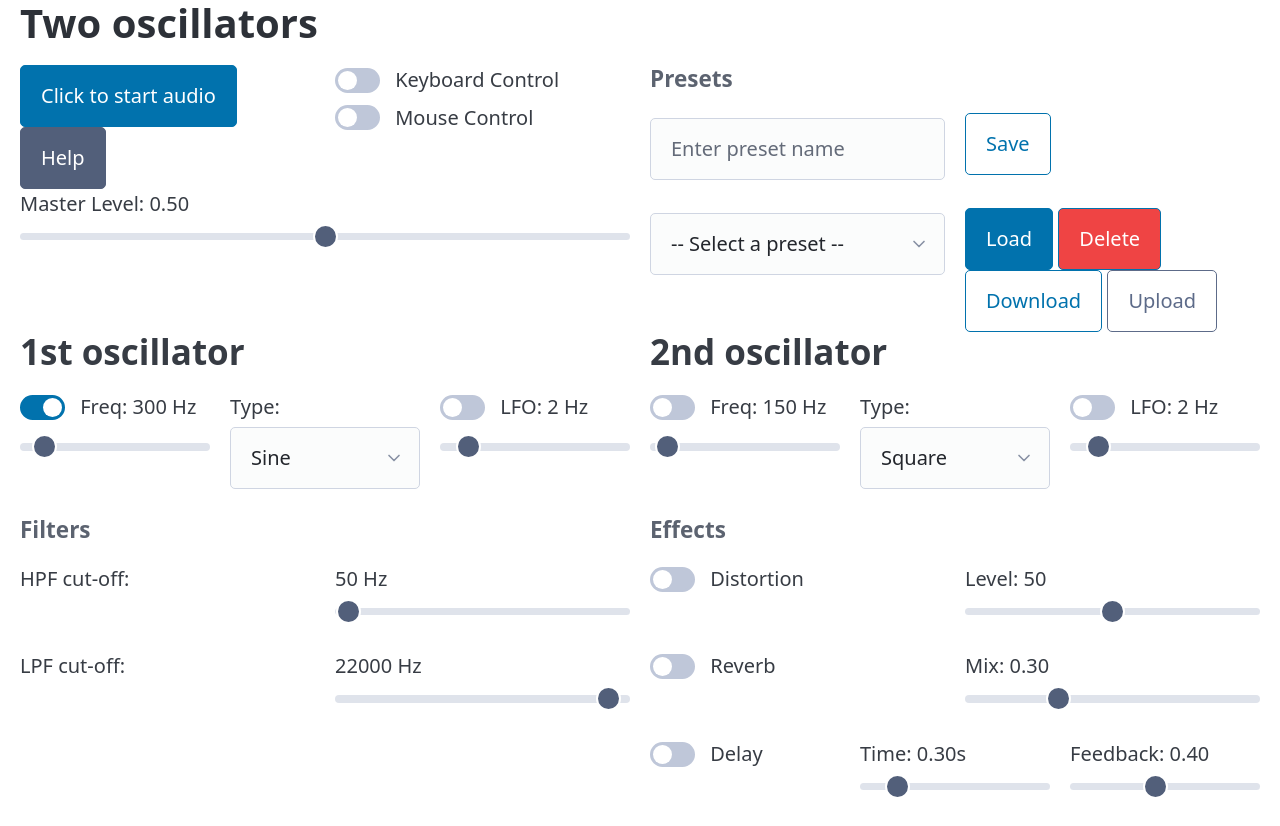
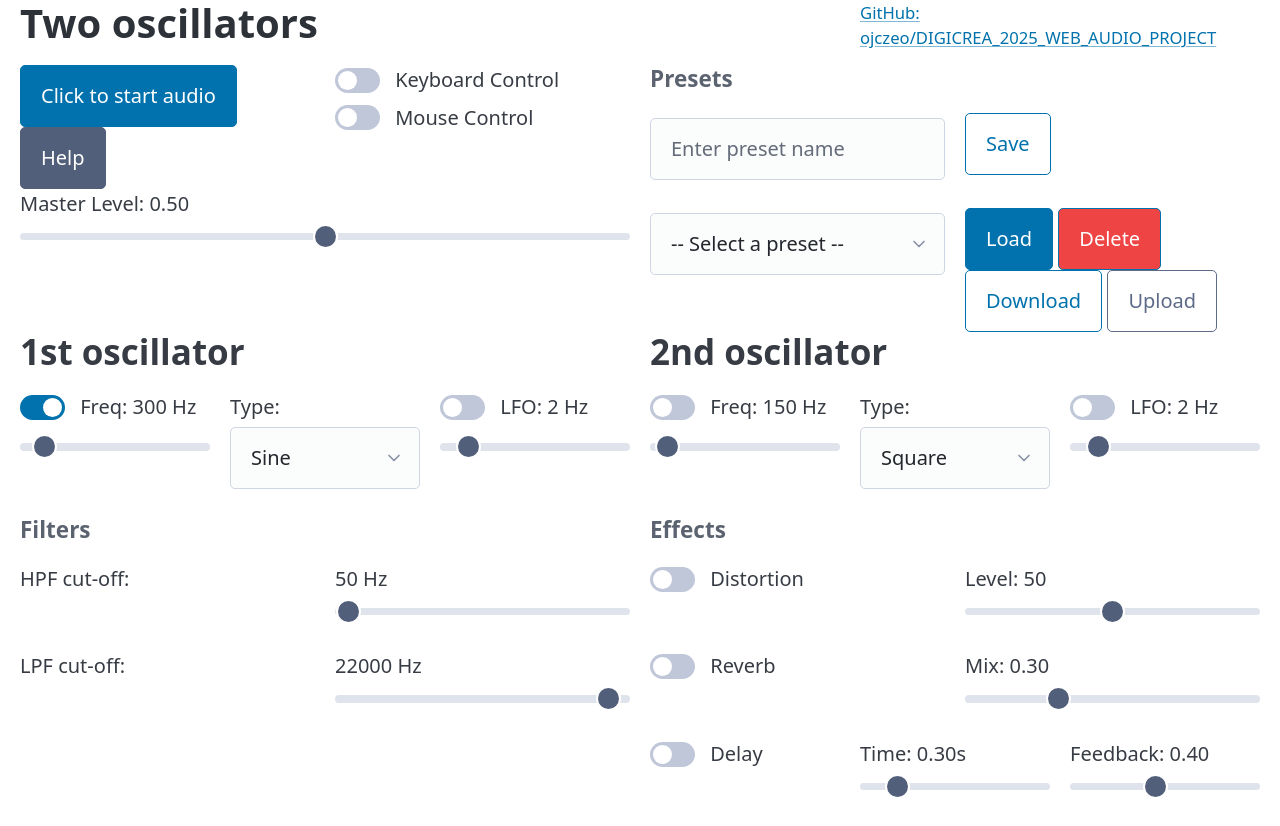
Before and after one commit to ojczeo/DIGICREA_2025_WEB_AUDIO_PROJECT, a plain HTML site: page index.html in a window 1280 px wide. Drawn offline with Linux system fonts and the light colour scheme.

Commit message:
added link to GitHub

```diff
--- a/index.html
+++ b/index.html
@@ -11,7 +11,17 @@
 <body>
   <div class="container-fluid">
     <header>
+      <div class="grid">
         <h1>Two oscillators</h1>
+        <div>
+
+        </div>
+        <small>
+          <a href="https://github.com/ojczeo/DIGICREA_2025_WEB_AUDIO_PROJECT" target="_blank" rel="noopener">
+            GitHub: ojczeo/DIGICREA_2025_WEB_AUDIO_PROJECT
+          </a>
+        </small>
+      </div>
 
       <!-- Top UI: button, mouse control, legend -->
       <div class="grid">
@@ -67,11 +77,13 @@
               </label>
             </div>
             <div role=""">
-              <button onclick="loadPreset();">Load</button>
+              <button onclick=" loadPreset();">Load</button>
               <button onclick="deletePreset();" style="background-color: #ef4444; color: white;">Delete</button>
               <button class="outline" onclick="downloadPresets();">Download</button>
-              <input type="file" id="presetFileInput" accept=".json" style="display: none;" onchange="uploadPresets(event);" />
-              <button class="outline secondary" onclick="document.getElementById('presetFileInput').click();">Upload</button>
+              <input type="file" id="presetFileInput" accept=".json" style="display: none;"
+                onchange="uploadPresets(event);" />
+              <button class="outline secondary"
+                onclick="document.getElementById('presetFileInput').click();">Upload</button>
             </div>
           </div>
         </div>
@@ -260,9 +272,12 @@
         </header>
         <h3>Controls</h3>
         <ul>
-          <li><strong>Keyboard Control:</strong> Enable the toggle and press W, X, C, V keys to change frequency of the 1st oscillator</li>
-          <li><strong>Mouse Control:</strong> Enable the toggle and move your mouse to change frequency and frequency modulation of the 1st oscillator</li>
-          <li><strong>Oscillators:</strong> Two independent oscillators with frequency, type (sine/square/sawtooth/triangle), and LFO controls</li>
+          <li><strong>Keyboard Control:</strong> Enable the toggle and press W, X, C, V keys to change frequency of the
+            1st oscillator</li>
+          <li><strong>Mouse Control:</strong> Enable the toggle and move your mouse to change frequency and frequency
+            modulation of the 1st oscillator</li>
+          <li><strong>Oscillators:</strong> Two independent oscillators with frequency, type
+            (sine/square/sawtooth/triangle), and LFO controls</li>
           <li><strong>Filters:</strong> High-pass (HPF) and Low-pass (LPF) filters to shape the sound</li>
           <li><strong>Effects:</strong> Distortion, Delay, and Reverb with on/off toggles and parameter controls</li>
         </ul>
```
Lines whose indentation alone changed are shown as unchanged.
